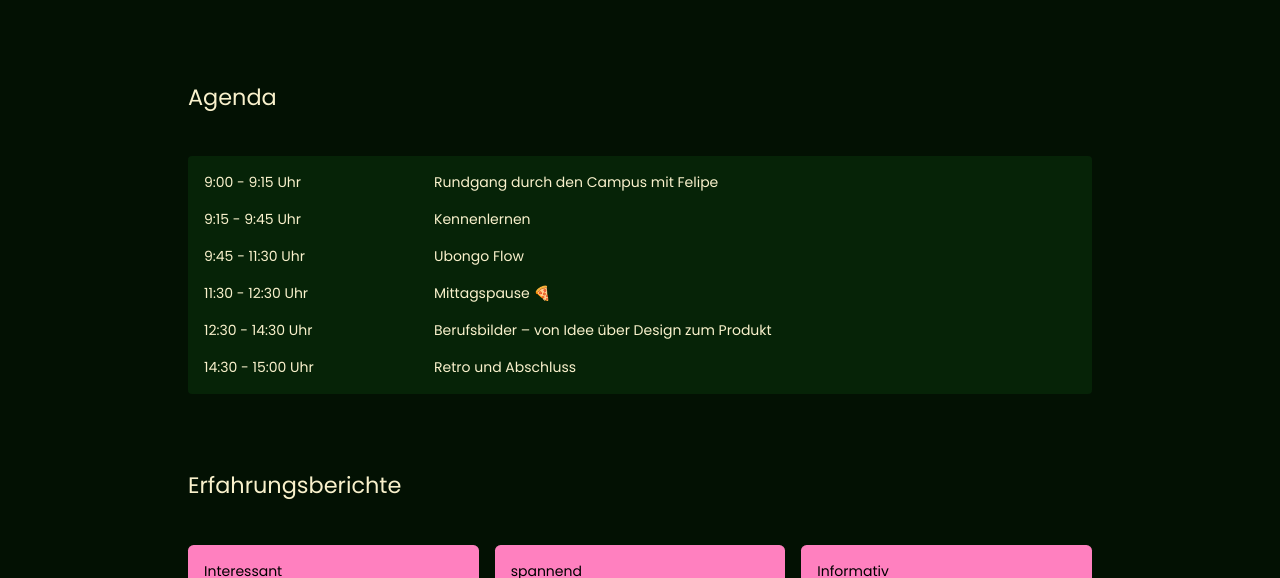
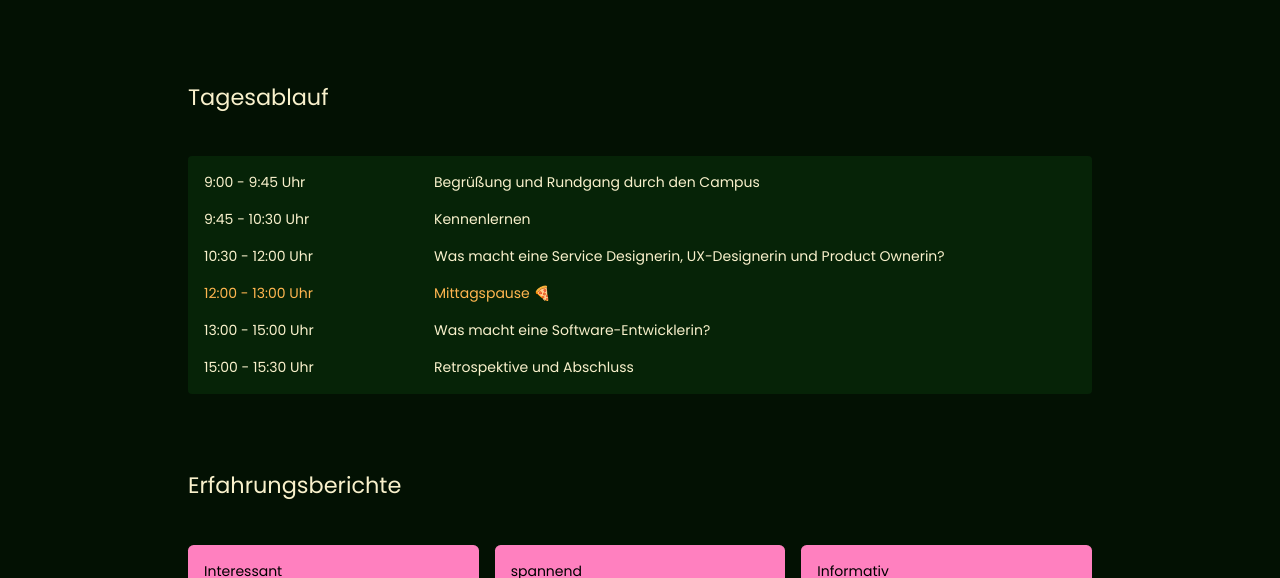
Before and after one commit to Interhyp-Praktikum/girlsday-2023, a website: page index.html in a window 1280 px wide. Shown: the part 810-1388 px from the top of the page. Drawn offline with nearby package versions, Linux system fonts and the light colour scheme; a web font is replaced by a local one.

Commit message:
Update index.css and index.html

```diff
--- a/global-resources/css/index.css
+++ b/global-resources/css/index.css
@@ -74,7 +74,7 @@ section {
 }
 
 .highlight {
-  color: var(--color-green-dark);
+  color: var(--secondary-color);
 }
 
 .column {
--- a/index.html
+++ b/index.html
@@ -38,33 +38,33 @@
     </div>
     <div class="page-container">
       <section>
-        <h2>Agenda</h2>
+        <h2>Tagesablauf</h2>
         <div class="column agenda">
           <div class="row">
-            <div class="time">9:00 - 9:15 Uhr</div>
-            <div class="event">Rundgang durch den Campus mit Felipe</div>
+            <div class="time">9:00 - 9:45 Uhr</div>
+            <div class="event">Begrüßung und Rundgang durch den Campus</div>
           </div>
           <div class="row">
-            <div class="time">9:15 - 9:45 Uhr</div>
+            <div class="time">9:45 - 10:30 Uhr</div>
             <div class="event">Kennenlernen</div>
           </div>
           <div class="row">
-            <div class="time">9:45 - 11:30 Uhr</div>
-            <div class="event">Ubongo Flow</div>
+            <div class="time">10:30 - 12:00 Uhr</div>
+            <div class="event">Was macht eine Service Designerin, UX-Designerin und Product Ownerin?</div>
           </div>
           <div class="row highlight">
-            <div class="time">11:30 - 12:30 Uhr</div>
+            <div class="time">12:00 - 13:00 Uhr</div>
             <div class="event">Mittagspause 🍕</div>
           </div>
           <div class="row">
-            <div class="time">12:30 - 14:30 Uhr</div>
+            <div class="time">13:00 - 15:00 Uhr</div>
             <div class="event">
-              Berufsbilder – von Idee über Design zum Produkt
+              Was macht eine Software-Entwicklerin?
             </div>
           </div>
           <div class="row">
-            <div class="time">14:30 - 15:00 Uhr</div>
-            <div class="event">Retro und Abschluss</div>
+            <div class="time">15:00 - 15:30 Uhr</div>
+            <div class="event">Retrospektive und Abschluss</div>
           </div>
         </div>
       </section>
```
